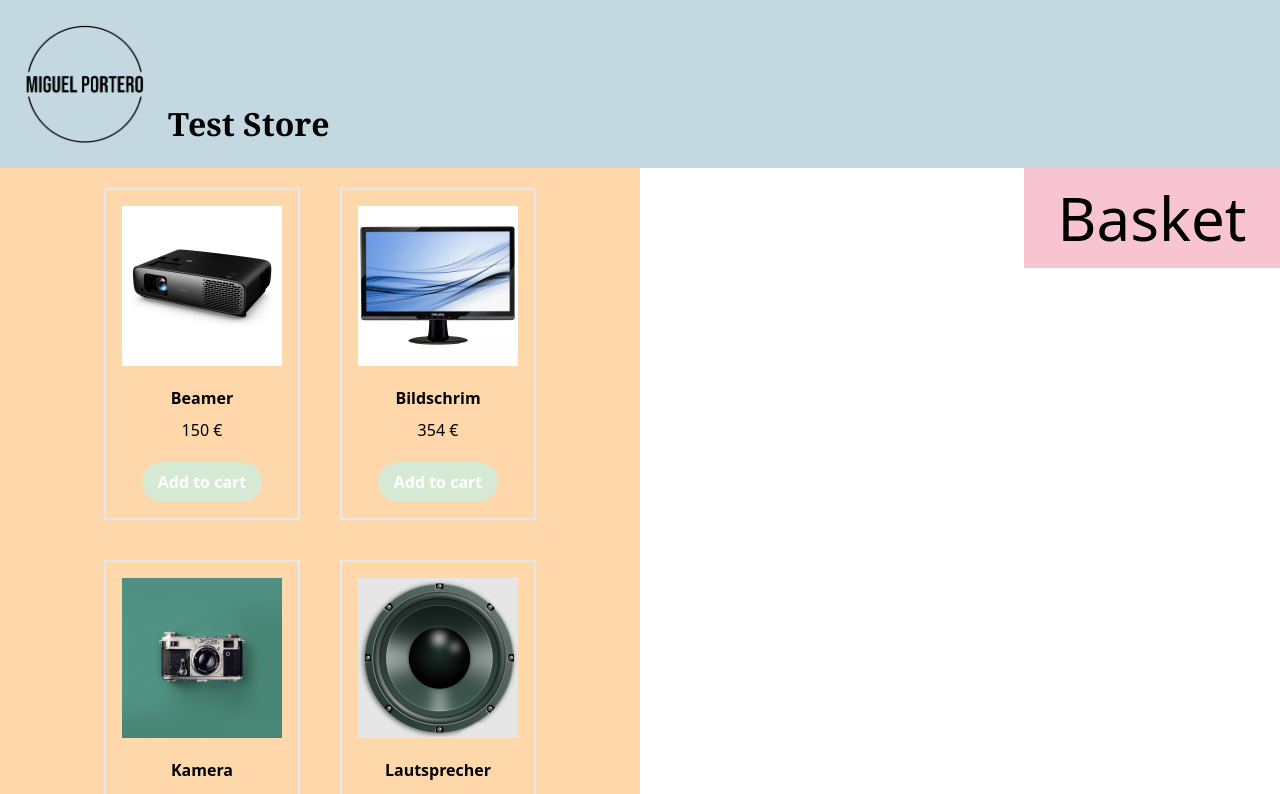
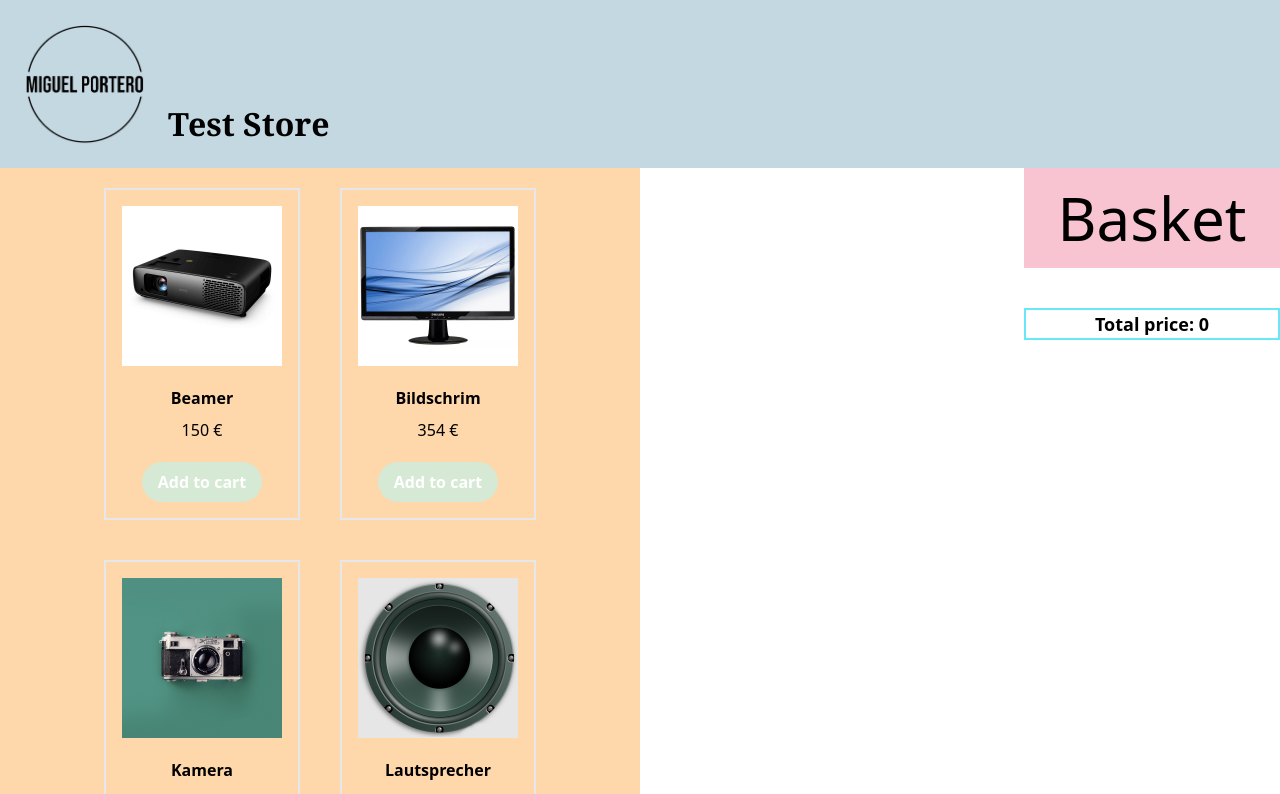
Before and after one commit to MigPorteroDevelop/My-Shop, a Vue app: page / in a window 1280 px wide. Shown: the top 794 px of the page. Built offline with nearby package versions, Linux system fonts and the light colour scheme.

Commit message:
totalPrice

```diff
--- a/src/components/Basket.vue
+++ b/src/components/Basket.vue
@@ -14,6 +14,9 @@ const decrement = (id) => {
 const deleteProduct = (id) => {
   store.deleteProduct(id);
 };
+
+const totalPrice = store.controlPrices;
+
 </script>
 
 <template>
@@ -24,7 +27,7 @@ const deleteProduct = (id) => {
     <div class="m-auto grid grid-cols-1">
       <div v-for="product in store.productsCart">
         <div v-if="product">
-          <div id="product-card" class="p-4 border-2">
+          <div id="product-card" class="p-4 border-2 border-cyan-300">
             <div id="product-image" class="w-40 h-40">
               <img :src="product.photo">
             </div>
@@ -36,7 +39,7 @@ const deleteProduct = (id) => {
               <h5 class="font-bold mb-2">{{ product.name }}</h5>
               <h6>{{ product.price + " €" }}</h6>
             </div>
-            <div class="flex items-center">
+            <div class="flex items-center pb-5">
               <div class="m-auto flex">
                 <button @click="decrement(product.id)"
                   class="border-2 border-black rounded-full w-6 h-6 flex items-center justify-center">-</button>
@@ -51,6 +54,9 @@ const deleteProduct = (id) => {
           </div>
         </div>
       </div>
+      <div class="my-10 text-lg font-bold text-center border-2 border-cyan-300">
+        <p>Total price: {{ totalPrice() }}</p>
+      </div>
     </div>
   </section>
 </template>
--- a/src/stores/shopProducts.js
+++ b/src/stores/shopProducts.js
@@ -24,6 +24,7 @@ export const useShopProducts = defineStore('shopProducts', {
       if (this.productsCart[id] && this.productsCart[id].items < this.getProductById(id).stock) {
         //Se añade un item más
         this.productsCart[id].items++;
+
         //Si existe un producto, y el numero de items es igual al stock del producto
       } else if (this.productsCart[id] && this.productsCart[id].items == this.getProductById(id).stock) {
         alert("No hay mas stock disponible.")
@@ -35,7 +36,6 @@ export const useShopProducts = defineStore('shopProducts', {
 
         // Añade un item del producto
         this.productsCart[id].items = 1;
-        this.controlPrices();
       }
     },
     decrement(id) {
@@ -43,31 +43,31 @@ export const useShopProducts = defineStore('shopProducts', {
       if (this.productsCart[id].items > 0) {
         // Se quita un item
         this.productsCart[id].items--;
-        this.controlPrices();
 
         // Si la cantidad de items de un producto llega a 0
         if (this.productsCart[id].items === 0) {
           // Se borra el producto del array
-          delete this.productsCart[id];
-          this.controlPrices();
+          this.deleteProduct(id);
         }
       }
     },
     deleteProduct(id) {
       delete this.productsCart[id];
-      this.controlPrices();
     },
     controlPrices() {
-      //Se convierte el objeto en un array con los valores de los productos.
-      //El map recorre cada objeto y obtiene la propiedad que se quiera, en este caso, precio
-      this.priceCart = Object.values(this.productsCart).map(product => product.price);
+      this.priceCart = Object.values(this.productsCart).map(product => product.price * product.items);
 
-      let totalPrice = 0;
+      // Sumamos los precios de los productos que hay dentro
+      let price = 0;
       for (let i = 0; i < this.priceCart.length; i++) {
-        totalPrice += this.priceCart[i];
+        price += this.priceCart[i];
       }
+
       console.log(this.priceCart);
-      console.log(totalPrice);
+      console.log(price);
+
+      return price;
+
     }
   }
 });
```
